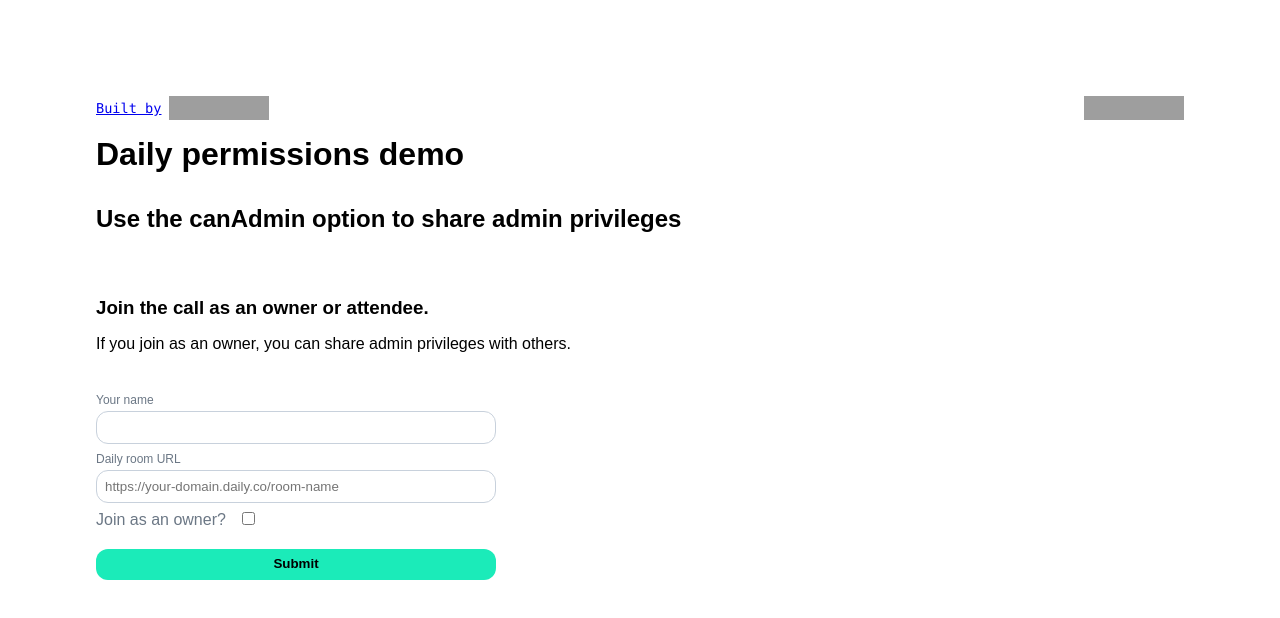
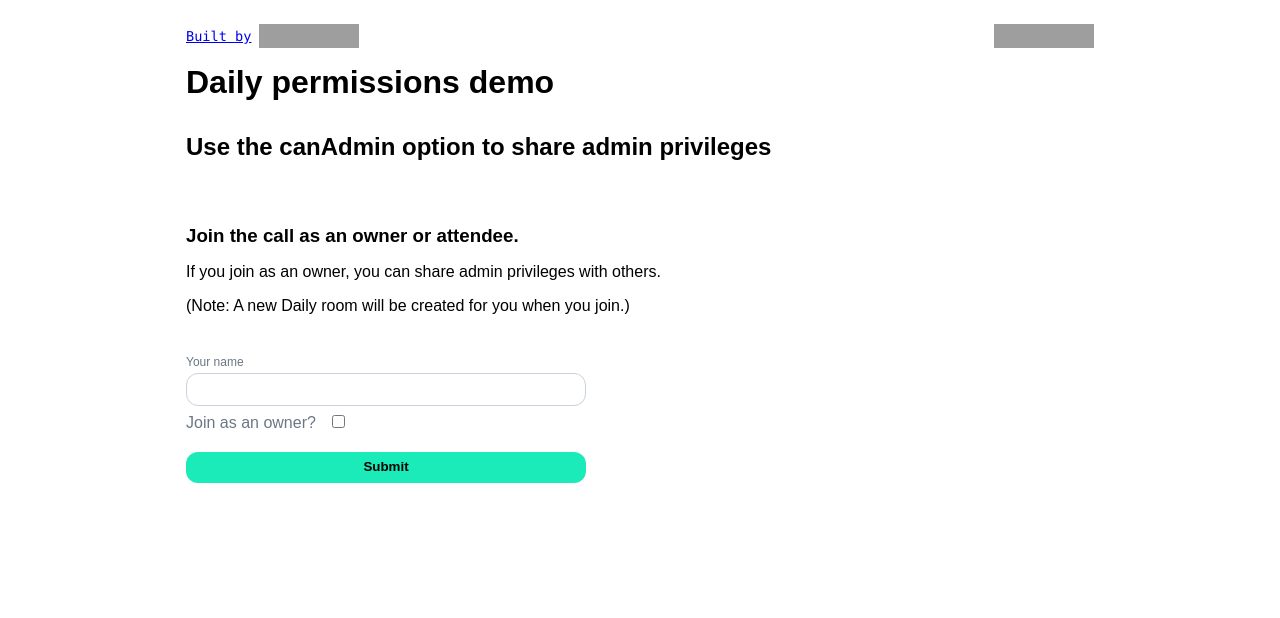
Before and after one commit to jessmitch42/daily-permissions-can-admin, a Next.js app: page / in a window 1280 px wide. Shown: the top 618 px of the page. Built offline with nearby package versions, Linux system fonts and the light colour scheme; grey boxes are pictures that could not be loaded.

Commit message:
switch to room creation instead of room url input

```diff
--- a/src/app/globals.css
+++ b/src/app/globals.css
@@ -13,13 +13,11 @@
 * {
   box-sizing: border-box;
   padding: 0;
-  margin: 0;
 }
 
 html,
 body {
   max-width: 100vw;
-  overflow-x: hidden;
 }
 
 body {
--- a/src/app/page.css
+++ b/src/app/page.css
@@ -2,9 +2,11 @@
   display: flex;
   flex-direction: column;
   justify-content: flex-start;
-  padding: 6rem;
+  padding: 1rem 6rem;
   min-height: 100vh;
   font-family: Arial, Helvetica, sans-serif;
+  max-width: var(--max-width);
+  margin: 0 auto;
 }
 
 .code {
@@ -12,10 +14,19 @@
   font-family: var(--font-mono);
 }
 
-.center {
+.container {
   display: flex;
+  flex-direction: column;
+  width: 100%;
   justify-content: center;
-  align-items: center;
+  position: relative;
+}
+
+.content {
+  display: flex;
+  flex-direction: column;
+  width: 100%;
+  justify-content: center;
   position: relative;
   padding: 2rem 0;
 }
@@ -25,27 +36,3 @@
 h3 {
   margin: 1rem 0;
 }
-
-/* Mobile */
-@media (max-width: 700px) {
-  .content {
-    padding: 4rem;
-  }
-  .center {
-    padding: 8rem 0 6rem;
-  }
-
-  .center::before {
-    transform: none;
-    height: 300px;
-  }
-}
-
-@keyframes rotate {
-  from {
-    transform: rotate(360deg);
-  }
-  to {
-    transform: rotate(0deg);
-  }
-}
--- a/src/app/page.js
+++ b/src/app/page.js
@@ -6,12 +6,14 @@
 export default function Home() {
   return (
     <main className="main">
-      <Header />
-      <h1>Daily permissions demo</h1>
-      <h2>Use the canAdmin option to share admin privileges</h2>
+      <div className="container">
+        <Header />
+        <h1>Daily permissions demo</h1>
+        <h2>Use the canAdmin option to share admin privileges</h2>
 
-      <div className="center">
-        <DailyContainer />
+        <div className="content">
+          <DailyContainer />
+        </div>
       </div>
     </main>
   );
--- a/src/components/AdminPanel/AdminPanel.js
+++ b/src/components/AdminPanel/AdminPanel.js
@@ -1,18 +1,48 @@
 import "./admin-panel.css";
 
-export default function AdminPanel({ participants, makeAdmin }) {
+const ParticipantListItem = ({ p, makeAdmin, removeFromCall }) => (
+  <li>
+    <span>
+      {p.session_id}: {p.user_name}
+    </span>{" "}
+    {!p.local && (
+      <span>
+        <button onClick={makeAdmin}>Make admin</button>
+        <button className="red-button" onClick={removeFromCall}>
+          Remove from call
+        </button>
+      </span>
+    )}
+  </li>
+);
+
+export default function AdminPanel({
+  participants,
+  makeAdmin,
+  removeFromCall,
+  isOwner,
+}) {
   console.log(participants);
   return (
     <div className="admin-panel">
-      <h3>You are a meeting owner.</h3>
+      {isOwner ? (
+        <h3>You are a meeting owner.</h3>
+      ) : (
+        <p>
+          You are a call attendee. This section will update if a meeting owner
+          gives you admin privileges.
+        </p>
+      )}
+
       <ul>
         {Object.values(participants).map((p) => (
-          <li key={p.session_id}>
-            <span>
-              {p.session_id}: {p.user_name}
-            </span>{" "}
-            {!p.local && <button onClick={makeAdmin}>Make admin</button>}
-          </li>
+          <ParticipantListItem
+            key={p.session_id}
+            p={p}
+            makeAdmin={makeAdmin}
+            isOwner={isOwner}
+            removeFromCall={removeFromCall}
+          />
         ))}
       </ul>
     </div>
--- a/src/components/AdminPanel/admin-panel.css
+++ b/src/components/AdminPanel/admin-panel.css
@@ -6,3 +6,7 @@
   background-color: #1bebb9;
   cursor: pointer;
 }
+
+.red-button {
+  color: red;
+}
--- a/src/components/DailyContainer/DailyContainer.js
+++ b/src/components/DailyContainer/DailyContainer.js
@@ -61,8 +61,10 @@
   const handleLeftMeeting = useCallback(
     (e) => {
       console.log(e);
-      removeDailyEvents(callFrame);
-      callFrame.destroy();
+      if (callFrame) {
+        removeDailyEvents(callFrame);
+        callFrame.destroy();
+      }
       //Reset state
       setCallFrame(null);
       setUrl(null);
@@ -80,6 +82,7 @@
   };
 
   const addDailyEvents = (callFrame) => {
+    // https://docs.daily.co/reference/daily-js/events
     callFrame
       .on("joined-meeting", handleJoinedMeeting)
       .on("participant-joined", handleParticipantJoined)
@@ -99,10 +102,10 @@
       .off("error", handleError);
   };
 
-  const createAndJoinRoom = async ({ name, url, token, isOwner }) => {
+  const joinRoom = async ({ name, url, token, isOwner }) => {
     console.log(name, url, token);
     const callContainerDiv = containerRef.current;
-
+    // https://docs.daily.co/reference/daily-js/factory-methods/create-frame
     const dailyCallFrame = DailyIframe.createFrame(callContainerDiv, {
       iframeStyle: {
         width: "100%",
@@ -123,6 +126,7 @@
 
     setSubmitting(true);
     try {
+      // https://docs.daily.co/reference/daily-js/instance-methods/join
       await dailyCallFrame.join(options);
       setCallFrame(dailyCallFrame);
       setUrl(url);
@@ -146,21 +150,35 @@
 
   const handleSubmitJoinForm = async (e) => {
     e.preventDefault();
-    const { name: n, url: u, owner: o } = e.target;
+    const { name: n, owner } = e.target;
     const name = n.value;
-    const url = u.value;
-    // the room name is the path in the url (domain.daily.co/room-name)
-    const roomName = url.split(".co/")[1];
     const isOwner = owner.checked;
+    const newRoom = await api.createRoom();
+    console.log(newRoom);
+    if (!newRoom.url) {
+      console.error("Room could not be created. Please try again.");
+      return;
+    }
+    const roomName = newRoom.name;
 
     const newToken = await createToken({ isOwner, roomName });
     if (!newToken) {
-      console.error("token failed, exiting room join.");
+      console.error("Token could not be created. Exiting room join.");
       return;
     }
+    console.log(newToken, name);
 
-    createAndJoinRoom({ name, url, token: newToken, isOwner });
+    joinRoom({ name, url: newRoom.url, token: newToken, isOwner });
   };
+
+  const removeFromCall = () => {
+    console.log("remove from call");
+  };
+
+  const makeAdmin = () => {
+    console.log("make admin");
+  };
+
   return (
     <div className="daily-container">
       {!callFrame && !submitting && (
@@ -169,6 +187,7 @@
           <p>
             If you join as an owner, you can share admin privileges with others.
           </p>
+          <p>(Note: A new Daily room will be created for you when you join.)</p>
           <JoinForm handleSubmitForm={handleSubmitJoinForm} />
         </>
       )}
@@ -186,12 +205,13 @@
       </div>
       {error && <p>Error message: {error}</p>}
       <div className="call" ref={containerRef}></div>
-      {callFrame && isOwner && <AdminPanel participants={participants} />}
-      {callFrame && !isOwner && (
-        <p>
-          You are a call attendee. This section will update if a meeting owner
-          gives you admin privileges.
-        </p>
+      {callFrame && (
+        <AdminPanel
+          participants={participants}
+          isOwner={isOwner}
+          makeAdmin={makeAdmin}
+          removeFromCall={removeFromCall}
+        />
       )}
     </div>
   );
--- a/src/components/JoinForm/JoinForm.js
+++ b/src/components/JoinForm/JoinForm.js
@@ -6,14 +6,6 @@
       <form className="join-form" onSubmit={handleSubmitForm}>
         <label htmlFor="name">Your name</label>
         <input id="name" type="text" />
-        <label htmlFor="url">Daily room URL</label>
-        <input
-          id="url"
-          type="url"
-          pattern="https://.*"
-          placeholder="https://your-domain.daily.co/room-name"
-          required
-        />
         <div className="row">
           <label className="checkbox-label" htmlFor="owner">
             Join as an owner?
--- a/src/daily.js
+++ b/src/daily.js
@@ -1,18 +1,41 @@
+const createRoom = async () => {
+  const roomRes = await fetch("/api/rooms", {
+    method: "POST",
+    body: JSON.stringify({
+      privacy: "private",
+      properties: {
+        enable_knocking: true,
+        enable_prejoin_ui: false,
+        start_audio_off: true,
+      },
+    }),
+  });
+  const { room } = await roomRes.json();
+  console.log(room);
+  if (roomRes.status !== 200) {
+    throw new Error(room.error);
+  }
+  return room;
+};
+
 const createToken = async ({ isOwner, roomName }) => {
   console.log(isOwner, roomName);
   const expiry = Math.round(Date.now() / 1000) + 60 * 60;
-  const tokenRes = await fetch("/api/token", {
+  const tokenRes = await fetch("/api/tokens", {
     method: "POST",
-    body: JSON.stringify({ roomName, exp: expiry, isOwner }),
+    body: JSON.stringify({
+      properties: { room_name: roomName, exp: expiry, is_owner: isOwner },
+    }),
   });
   const tokenData = await tokenRes.json();
-  console.log(tokenData);
+
   if (tokenRes.status !== 200) {
     throw new Error(tokenData.error);
   }
-  return tokenData;
+  return tokenData.token;
 };
 
 export const api = {
   createToken,
+  createRoom,
 };
--- /dev/null
+++ b/src/pages/api/rooms.js
@@ -0,0 +1,28 @@
+export default async function handler(req, res) {
+  try {
+    switch (req.method) {
+      case "POST":
+        const options = JSON.parse(req.body);
+        // Make request to Daily's REST API /rooms endpoint
+        // https://docs.daily.co/reference/rest-api/rooms/create-room
+        const dailyRoomRes = await fetch("https://api.daily.co/v1/rooms/", {
+          method: "POST",
+          headers: {
+            "Content-Type": "application/json",
+            Authorization: "Bearer " + process.env.DAILY_API_KEY,
+          },
+          body: JSON.stringify(options),
+        });
+        const room = await dailyRoomRes.json();
+        res.status(200).json({ room });
+        break;
+      default:
+        res.status(405).end(`${method} Not Allowed`);
+        break;
+    }
+  } catch (error) {
+    res.status(500).json({
+      error,
+    });
+  }
+}
--- a/src/pages/api/token.js
+++ b/src/pages/api/tokens.js
@@ -1,11 +1,10 @@
 export default async function handler(req, res) {
-  console.log("hi");
-  const { roomName, exp, isOwner } = JSON.parse(req.body);
-  console.log(roomName, exp);
   try {
     switch (req.method) {
       case "POST":
-        // create token
+        const options = JSON.parse(req.body);
+        // Make request to Daily's REST API /meeting-tokens endpoint
+        // https://docs.daily.co/reference/rest-api/meeting-tokens/create-meeting-token
         const dailyTokenRes = await fetch(
           "https://api.daily.co/v1/meeting-tokens",
           {
@@ -14,12 +13,12 @@
               "Content-Type": "application/json",
               Authorization: "Bearer " + process.env.DAILY_API_KEY,
             },
-            body: JSON.stringify({
-              properties: { room_name: roomName, exp, is_owner: isOwner },
-            }),
+            body: JSON.stringify(options),
           }
         );
-        const { token } = await dailyTokenRes.json();
+
+        const token = await dailyTokenRes.json();
+        console.log(token);
         res.status(200).json({ token });
         break;
       default:
```
Also changed, not shown: 1 other file (tests, documents, lock files or other folders).
